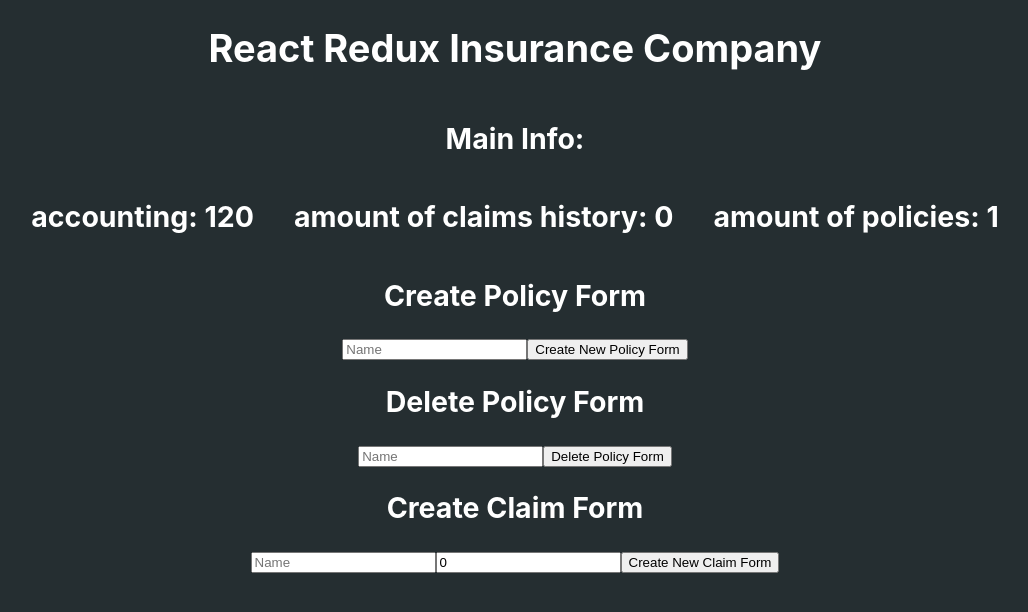
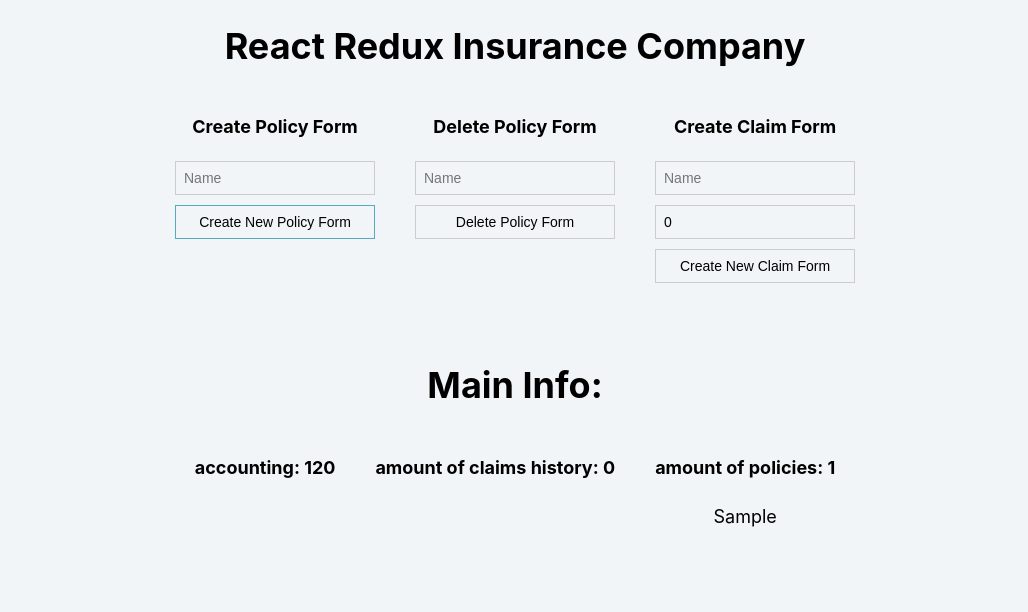
Before and after one commit to ganevdev/react-redux-insurance-company, a React (Create React App) app: page / in a window 1280 px wide. Both pictures are taken after typing "Sample" into the empty fields and a click on the input "Create New Policy Form". Shown: the top 612 px of the page, without its empty margins (125-1153 px from the left). Built offline with nearby package versions, Linux system fonts and the light colour scheme.

Commit message:
new style

```diff
--- a/src/App.css
+++ b/src/App.css
@@ -4,5 +4,4 @@
   flex-direction: column;
   align-items: center;
   justify-content: center;
-  color: white;
 }
--- a/src/App.js
+++ b/src/App.js
@@ -20,10 +20,20 @@
     <Provider store={store}>
       <div className="App">
         <h1>React Redux Insurance Company</h1>
+        <div
+          style={{
+            width: '100%',
+            maxWidth: '720px',
+            display: 'flex',
+            flexWrap: 'wrap',
+            justifyContent: 'space-around',
+          }}
+        >
+          <CreatePolicyFormContainer />
+          <DeletePolicyFormContainer />
+          <CreateClaimFormContainer />
+        </div>
         <MainInfoContainer />
-        <CreatePolicyFormContainer />
-        <DeletePolicyFormContainer />
-        <CreateClaimFormContainer />
       </div>
     </Provider>
   );
--- a/src/components/CreateClaimForm.js
+++ b/src/components/CreateClaimForm.js
@@ -31,8 +31,14 @@
 
     return (
       <div>
-        <h2>Create Claim Form</h2>
-        <form onSubmit={this.handleSubmit}>
+        <h4>Create Claim Form</h4>
+        <form
+          onSubmit={this.handleSubmit}
+          style={{
+            display: 'flex',
+            flexDirection: 'column',
+          }}
+        >
           <input
             onChange={this.handleChange}
             name="name"
--- a/src/components/CreatePolicyForm.js
+++ b/src/components/CreatePolicyForm.js
@@ -27,8 +27,14 @@
 
     return (
       <div>
-        <h2>Create Policy Form</h2>
-        <form onSubmit={this.handleSubmit}>
+        <h4>Create Policy Form</h4>
+        <form
+          onSubmit={this.handleSubmit}
+          style={{
+            display: 'flex',
+            flexDirection: 'column',
+          }}
+        >
           <input
             onChange={this.handleChange}
             name="name"
--- a/src/components/DeletePolicyForm.js
+++ b/src/components/DeletePolicyForm.js
@@ -27,8 +27,14 @@
 
     return (
       <div>
-        <h2>Delete Policy Form</h2>
-        <form onSubmit={this.handleSubmit}>
+        <h4>Delete Policy Form</h4>
+        <form
+          onSubmit={this.handleSubmit}
+          style={{
+            display: 'flex',
+            flexDirection: 'column',
+          }}
+        >
           <input
             onChange={this.handleChange}
             name="name"
--- a/src/components/MainInfo.js
+++ b/src/components/MainInfo.js
@@ -9,20 +9,39 @@
   render() {
     const { accounting, claimsHistory, policies } = this.props;
     return (
-      <div>
+      <div style={{ marginTop: '40px' }}>
         <h2>Main Info:</h2>
         <div
           style={{
             display: 'flex',
+            flexWrap: 'wrap',
           }}
         >
-          <h2 style={styleForInfoCard}>accounting: {accounting}</h2>
-          <h2 style={styleForInfoCard}>
-            amount of claims history: {claimsHistory.length}
-          </h2>
-          <h2 style={styleForInfoCard}>
-            amount of policies: {policies.length}
-          </h2>
+          <div>
+            <h4 style={styleForInfoCard}>accounting: {accounting}</h4>
+          </div>
+          <div>
+            <h4 style={styleForInfoCard}>
+              amount of claims history: {claimsHistory.length}
+            </h4>
+            <div>
+              {claimsHistory.map((p) => (
+                <p>
+                  {p.name} {p.amountOfMoneyToCollect}$
+                </p>
+              ))}
+            </div>
+          </div>
+          <div>
+            <h4 style={styleForInfoCard}>
+              amount of policies: {policies.length}
+            </h4>
+            <div>
+              {policies.map((p) => (
+                <p>{p}</p>
+              ))}
+            </div>
+          </div>
         </div>
       </div>
     );
--- a/src/index.css
+++ b/src/index.css
@@ -1,7 +1,7 @@
 body {
-  background-color: #252e31;
+  background-color: #f1f5f7;
   margin: 0;
-  font-size: 19px;
+  font-size: 18px;
   font-family: -apple-system, BlinkMacSystemFont, 'Roboto', 'Helvetica Neue',
     'Helvetica', sans-serif;
   -webkit-font-smoothing: antialiased;
--- a/src/index.js
+++ b/src/index.js
@@ -1,3 +1,4 @@
+import './min.css';
 import './index.css';
 
 import React from 'react';
--- /dev/null
+++ b/src/min.css
@@ -0,0 +1,118 @@
+body,
+textarea,
+input,
+select {
+  background: 0;
+  border-radius: 0;
+  font: 16px sans-serif;
+  margin: 0;
+}
+.addon,
+.btn-sm,
+.nav,
+textarea,
+input,
+select {
+  outline: 0;
+  font-size: 14px;
+}
+.smooth {
+  transition: all 0.2s;
+}
+.btn,
+.nav a {
+  text-decoration: none;
+}
+.container {
+  margin: 0 20px;
+  width: auto;
+}
+@media (min-width: 1310px) {
+  .container {
+    margin: auto;
+    width: 1270px;
+  }
+}
+.btn,
+h2 {
+  font-size: 2em;
+}
+.btn {
+  background: #999;
+  border-radius: 6px;
+  border: 0;
+  color: #fff;
+  cursor: pointer;
+  display: inline-block;
+  margin: 2px 0;
+  padding: 12px 30px 14px;
+}
+.btn:hover {
+  background: #888;
+}
+.btn:active,
+.btn:focus {
+  background: #777;
+}
+.btn-a {
+  background: #0ae;
+}
+.btn-a:hover {
+  background: #09d;
+}
+.btn-a:active,
+.btn-a:focus {
+  background: #08b;
+}
+.btn-b {
+  background: #3c5;
+}
+.btn-b:hover {
+  background: #2b4;
+}
+.btn-b:active,
+.btn-b:focus {
+  background: #2a4;
+}
+.btn-c {
+  background: #d33;
+}
+.btn-c:hover {
+  background: #c22;
+}
+.btn-c:active,
+.btn-c:focus {
+  background: #b22;
+}
+.btn-sm {
+  border-radius: 4px;
+  padding: 10px 14px 11px;
+}
+label > * {
+  display: inline;
+}
+form > * {
+  display: block;
+  margin-bottom: 10px;
+}
+textarea,
+input,
+select {
+  border: 1px solid #ccc;
+  padding: 8px;
+}
+textarea:focus,
+input:focus,
+select:focus {
+  border-color: #5ab;
+}
+textarea,
+input[type='text'] {
+  -webkit-appearance: none;
+  width: 13em;
+  outline: 0;
+}
+.addon {
+  box-shadow: 0 0 0 1px #ccc;
+  padding: 8px 12px;
+}
```
